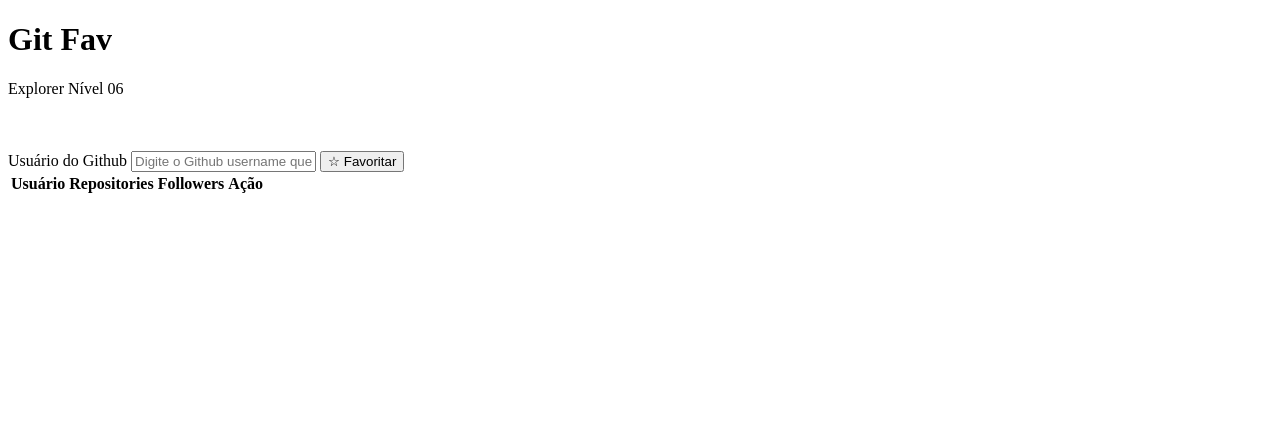
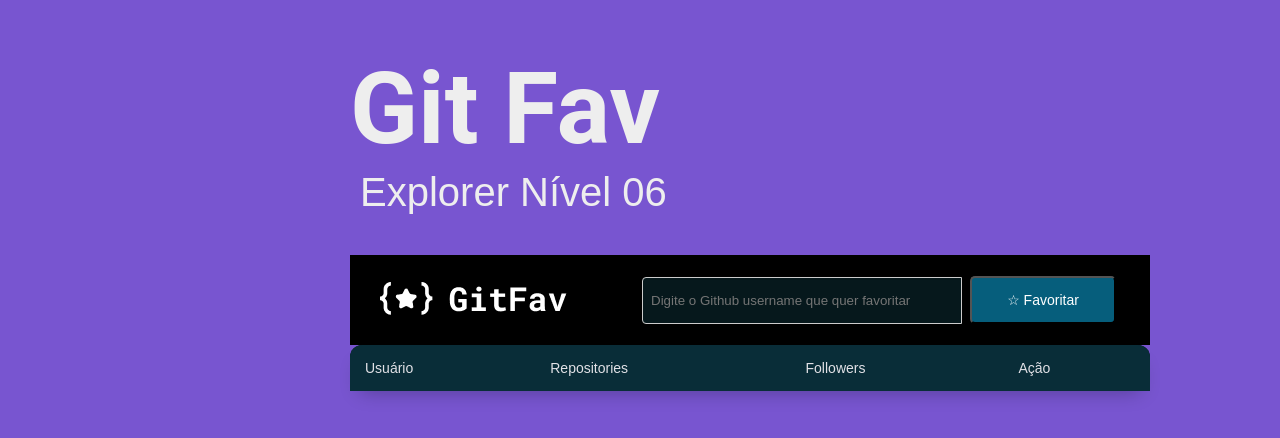
Before and after one commit to welerson/git-fiv, a plain HTML site: page index.html in a window 1280 px wide. Drawn offline with Linux system fonts and the light colour scheme.

Commit message:
Ajustes links repositórios

```diff
--- a/index.html
+++ b/index.html
@@ -9,7 +9,7 @@
   <meta name="viewport" content="width=device-width, initial-scale=1.0">
   <title>Git Fiv</title>
 
-  <link rel="./stylesheet" href="./style.css">
+  <link rel="stylesheet" href="./style.css">
   <link href="./https://fonts.googleapis.com/css2?family=Poppins:wght@400;600&display=swap" rel="./stylesheet">
 
   <script src="./js/main.js" type="module" defer></script>
```
